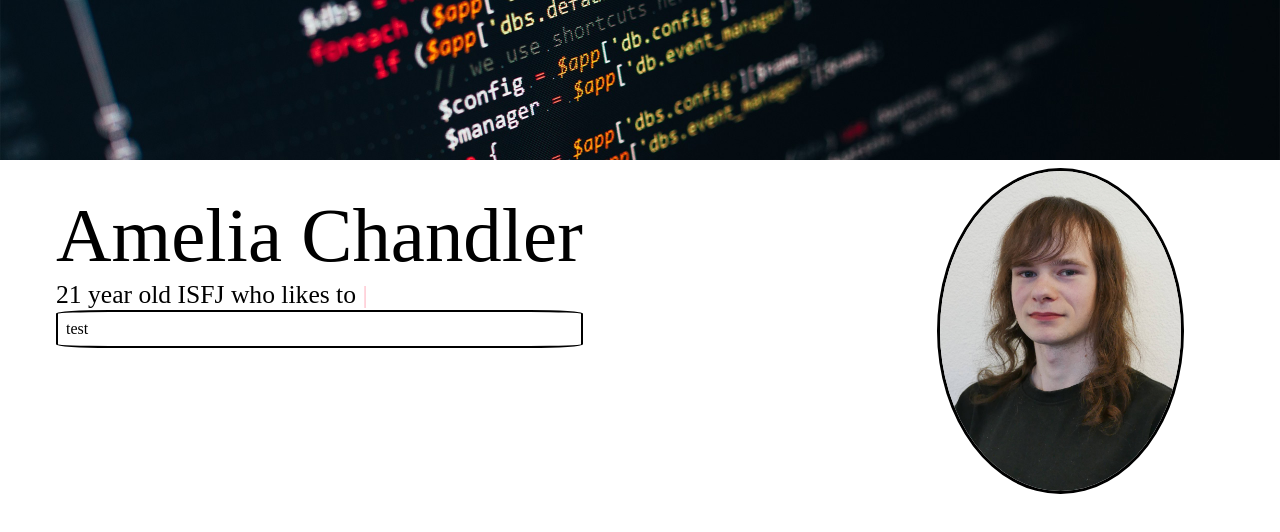
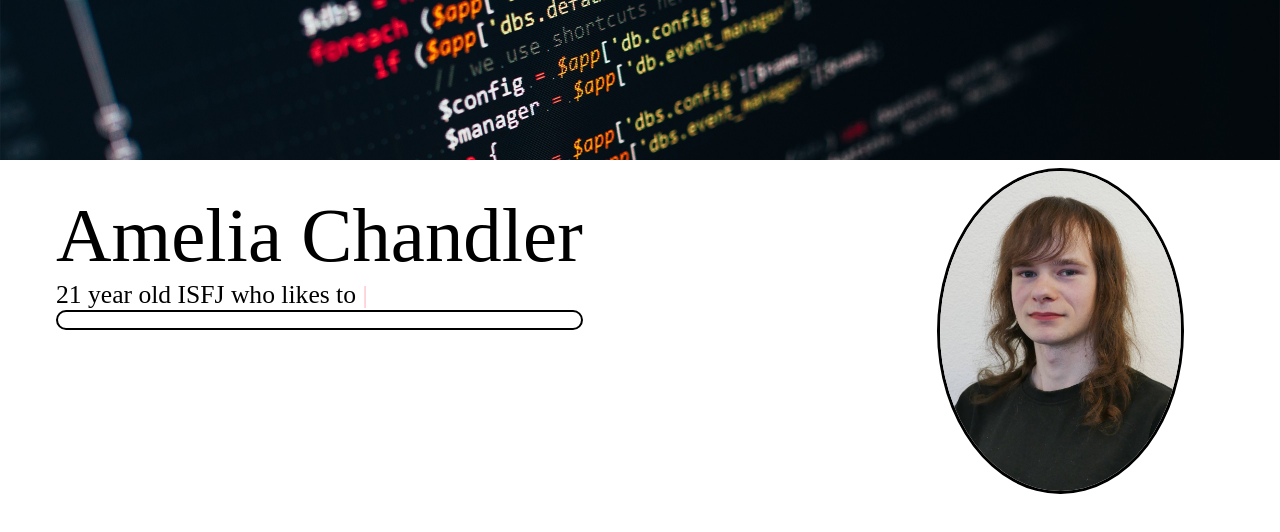
Before and after one commit to Chandler-ch/Portfolio, a Vue app: page / in a window 1280 px wide. Shown: the top 532 px of the page. Built offline with nearby package versions, Linux system fonts and the light colour scheme.

Commit message:
AME-13: finally added rounded edges omg

```diff
--- a/src/components/ExperienceBlock.vue
+++ b/src/components/ExperienceBlock.vue
@@ -1,9 +1,11 @@
 <script setup lang="ts">
-const props = defineProps<{}>();
+const props = defineProps<{
+  content: string;
+}>();
 </script>
 <template>
   <div class="block">
-    <span class="text">test</span>
+    <span class="text">{{ content }}</span>
   </div>
 </template>
 <style scoped>
@@ -12,7 +14,7 @@ const props = defineProps<{}>();
 }
 .block {
   border: 2px black solid;
-  border-radius: 10%;
+  border-radius: 16px;
 
   display: flex;
 }
```
